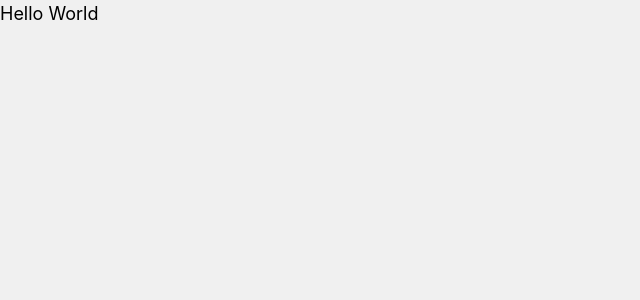
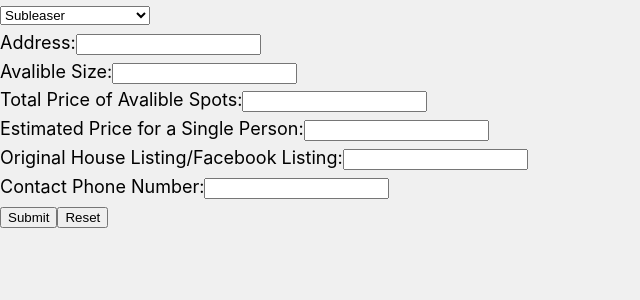
Before and after one commit to IV-Housing/IV_Housing, a Next.js app: page /create in a window 1280 px wide. Shown: the top 300 px of the page, without its empty margins (0-640 px from the left). Built offline with nearby package versions, Linux system fonts and the light colour scheme.

Commit message:
sv created basic form on add listings page

```diff
--- /dev/null
+++ b/components/forms/listingForm.jsx
@@ -0,0 +1,45 @@
+import React, { useState, useEffect } from 'react';
+import utilStyles from '../../styles/utils.module.css'
+
+export default function ListingForm(props){
+   const submit = ()=>{
+        // var company = getElementById("Company").value;
+        // var address = document.getElementById("address").value;
+        // var size = document.getElementById("size").value;
+        // var totalPrice = document.getElementById("totalPrice").value;
+        // var pricePerPerson = document.getElementById("pricePerPerson").value;
+        // var website = document.getElementById("website").value;
+        // var phone = document.getElementById("phone").value;
+        // this.props.getFormInfo(company, address, size, totalPrice, pricePerPerson, website, phone);
+        //reset form
+    }
+
+    return (
+        <div className={utilStyles.formSelects}>
+            <form>
+                <select id="Company" defaultValue="Subleaser" onChange={this}>
+                    <option value="Subleaser">Subleaser</option>
+                    <option value="Kamap">Kamap</option>
+                    <option value="Playa Life IV">Playa Life IV</option>
+                    <option value="The Koto Group">The Koto Group</option>
+                    <option value="Wolfe and Associates">Wolfe and Associates</option>
+                    <option value="Meridian Group">Meridian Group</option>
+                </select><br></br>
+                <label for="address">Address:</label>
+                <input type="text" id="address" name="address"></input><br></br>
+                <label for="size">Avalible Size:</label>
+                <input type="number" id="size" name="size"></input><br></br>
+                <label for="totalPrice">Total Price of Avalible Spots:</label>
+                <input type="number" id="totalPrice" name="totalPrice"></input><br></br>
+                <label for="pricePerPerson">Estimated Price for a Single Person:</label>
+                <input type="number" id="pricePerPerson" name="pricePerPerson"></input><br></br>
+                <label for="website">Original House Listing/Facebook Listing:</label>
+                <input type="text" id="website" name="website"></input><br></br>
+                <label for="phone">Contact Phone Number:</label>
+                <input type="tel" id="phone" name="phone"></input><br></br>
+                <input type="submit" value="Submit" onClick={submit()}></input>
+                <input type="reset"></input>
+            </form>
+        </div>
+    );
+}
--- a/pages/create.jsx
+++ b/pages/create.jsx
@@ -1,4 +1,15 @@
 import React, { useState, useEffect } from 'react';
-export default function(){
-  return <div>Hello World</div>
+import ListingForm from '../components/forms/listingForm'
+
+export default function Create(){
+  const [{company,address,size,totalPrice,pricePerPerson, website, phone}, setInfo] = useState(
+		{ company: '', address: '', size: '', totalPrice: '', pricePerPerson: '', website: '', phone:'' }
+	);
+  const getFormInfo = (address, size,totalPrice,pricePerPerson, website, phone)=>{ setInfo(address, size,totalPrice,pricePerPerson, website, phone);}
+
+  return (
+  <div>
+    <ListingForm getFormInfo={getFormInfo}/>
+  </div>
+  );
 }
--- a/pages/index.jsx
+++ b/pages/index.jsx
@@ -8,8 +8,6 @@ import DataView from '../components/view/dataView.jsx'
 import Info from '../components/info.jsx'
 import { optionalAuth } from "../utils/ssr";
 import sortAndFilter from '../utils/sortAndFilterFunctions.js'
-import Head from 'next/head'
-import Navbar from '../components/navbar'
 
 export const getServerSideProps = optionalAuth;
 
--- a/styles/utils.module.css
+++ b/styles/utils.module.css
@@ -33,15 +33,32 @@
 
 .navlinks {
 	position: absolute;
+	display: inline-flex;
 	right: 20px;
 }
 
 .navbar > .navlinks >  a {
 	border-radius: 4px;
-	padding: 15px;
-	margin-left: 30px;
+	padding-right: 15px;
+	padding-left: 15px;
+	margin-left: 5px;
+	margin-right: 5px;
 	color: white;
 } .navbar > .navlinks >  a:hover {
+	background-color: #087cd4;
+}
+
+.navUser{
+}
+
+.navLogin{
+	border-radius: 4px;
+	padding-right: 15px;
+	padding-left: 15px;
+	margin-left: 5px;
+	margin-right: 5px;
+	color: white;
+} .navLogin:hover{
 	background-color: #087cd4;
 }
 
```
Also changed, not shown: components/navbar.jsx (+14 -16 lines).
